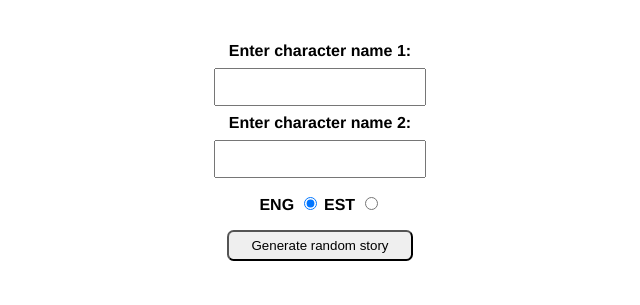
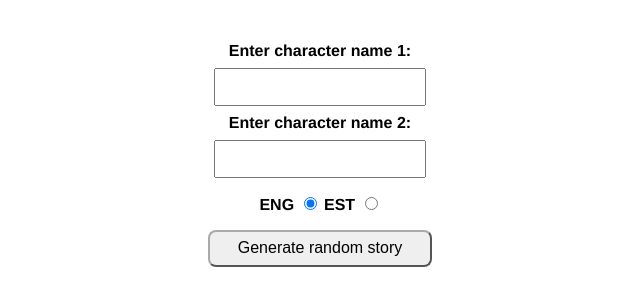
Before and after one commit to allan2609/silly-story-generator, a plain HTML site: page index.html in a window 1280 px wide. Shown: the part 137-442 px from the top of the page, without its empty margins (320-960 px from the left). Drawn offline with Linux system fonts and the light colour scheme.

Commit message:
Modify generate button size

```diff
--- a/assets/styles.css
+++ b/assets/styles.css
@@ -61,7 +61,9 @@ p {
 
 .randomize {
   -webkit-appearance: none;
+  font-size: max(1em, 16px);
   width: 14em;
   height: 2.3em;
   border-radius: 0.5em;
+  border-color: darkgray;
 }
```
